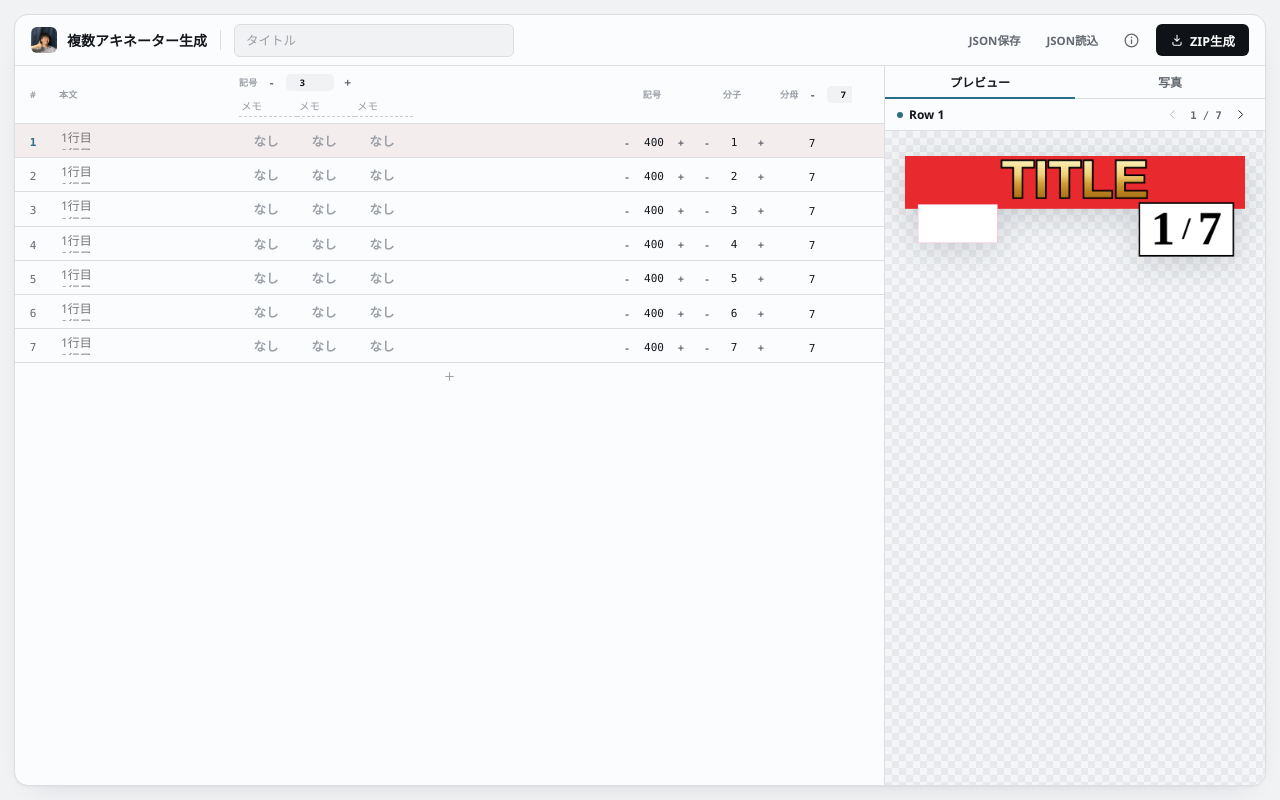
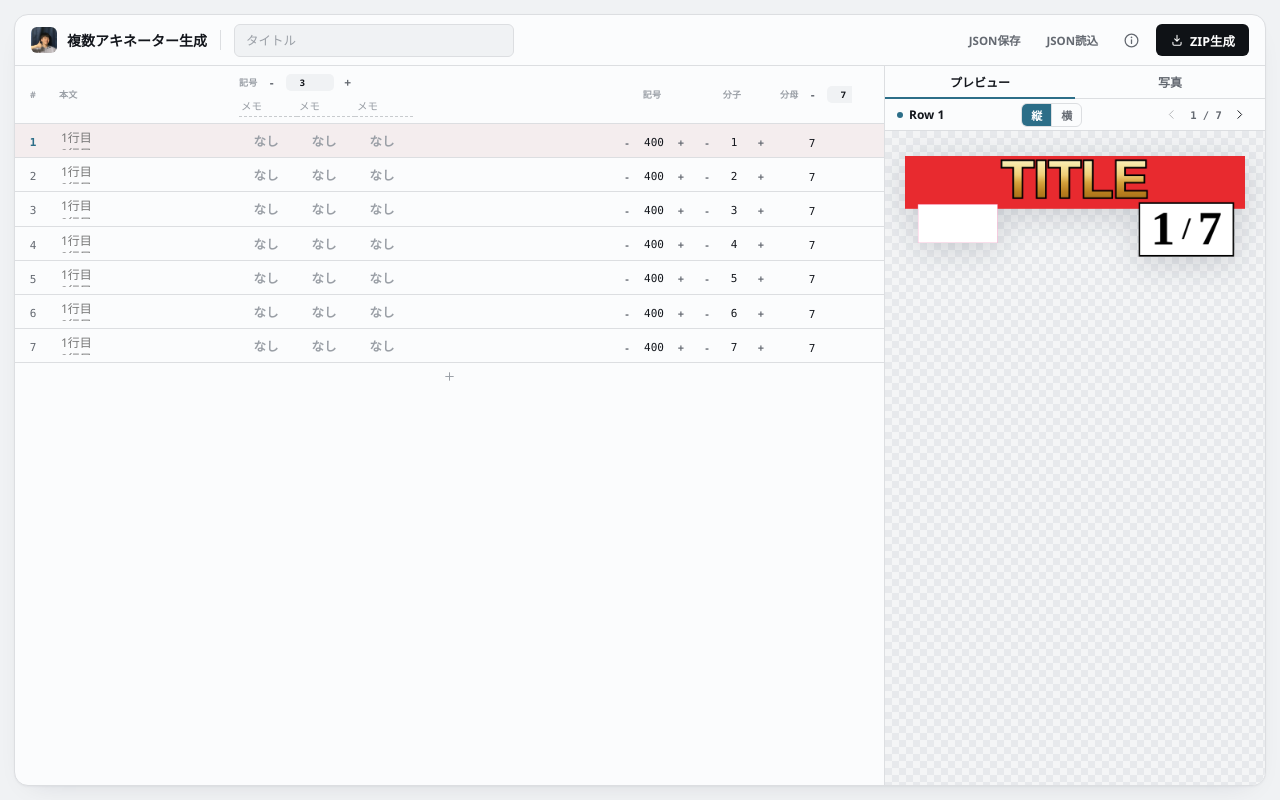
Before and after one commit to yen-0/generator, a Next.js app: page / in a window 1280 px wide. Built offline with nearby package versions, Linux system fonts and the light colour scheme.

Commit message:
Add portrait and landscape output toggle

```diff
--- a/src/features/image-sheet-generator/generator-client-render.ts
+++ b/src/features/image-sheet-generator/generator-client-render.ts
@@ -12,6 +12,7 @@ import {
   type DenominatorMode,
   type GeneratorPayload,
   type NormalizedRow,
+  type Orientation,
   type SymbolOption,
 } from "./generator-shared";
 
@@ -82,13 +83,13 @@ export async function renderClientPreviewBlob(payload: GeneratorPayload, preview
   const textPanels = renderCumulativeTextPanels(rows);
   const row = rows[safePreviewIndex];
   const ooPanel = renderOoPanelCanvas(row.numerator, row.denominator);
-  const canvas = renderModeOneCanvas(titleBanner, textPanels[safePreviewIndex] ?? null, ooPanel);
+  const canvas = renderModeOneCanvas(titleBanner, textPanels[safePreviewIndex] ?? null, ooPanel, payload.orientation);
   return canvasToBlob(canvas);
 }
 
 export async function renderClientZipBlob(payload: GeneratorPayload, saveJson?: string) {
   const rows = payload.rows.map(normalizeRow);
-  const outputs = await renderAllModeOutputs(payload.title, rows, payload.denominatorMode);
+  const outputs = await renderAllModeOutputs(payload.title, rows, payload.denominatorMode, payload.orientation);
   const zip = new JSZip();
 
   for (const output of outputs) {
@@ -116,6 +117,7 @@ async function renderAllModeOutputs(
   title: string,
   rows: NormalizedRow[],
   denominatorMode: DenominatorMode,
+  orientation: Orientation,
 ): Promise<RenderOutput[]> {
   const titleBanner = renderTitleBannerCanvas(title);
   const textPanels = renderCumulativeTextPanels(rows);
@@ -152,7 +154,7 @@ async function renderAllModeOutputs(
   for (const [outputIndex, frame] of modeOneFrames.entries()) {
     outputs.push({
       fileName: `mode1_all_component_${outputIndex}.png`,
-      blob: await canvasToBlob(renderModeOneCanvas(titleBanner, frame.textPanel, frame.ooPanel)),
+      blob: await canvasToBlob(renderModeOneCanvas(titleBanner, frame.textPanel, frame.ooPanel, orientation)),
     });
   }
 
@@ -184,9 +186,10 @@ function renderModeOneCanvas(
   titleBanner: HTMLCanvasElement,
   textPanel: HTMLCanvasElement | null,
   ooPanel: HTMLCanvasElement | null,
+  orientation: Orientation,
 ) {
   const width = TITLE_BANNER_WIDTH;
-  const height = Math.round((width * 16) / 9);
+  const height = Math.round((width * (orientation === "portrait" ? 16 / 9 : 9 / 16)));
   const bannerHeight = TITLE_BANNER_HEIGHT;
   const overlap = 18 * RENDER_SCALE;
   const quarterWidth = Math.floor(width / 4);
--- a/src/features/image-sheet-generator/generator-shared.ts
+++ b/src/features/image-sheet-generator/generator-shared.ts
@@ -22,6 +22,7 @@ export type SymbolOption = (typeof SYMBOL_OPTIONS)[number];
 export type WholeSymbolOption = (typeof WHOLE_SYMBOL_OPTIONS)[number];
 export type DenominatorMode = number;
 export type Mode = (typeof MODE_OPTIONS)[number]["value"];
+export type Orientation = "portrait" | "landscape";
 export type SymbolColumnCount = number;
 
 export type GeneratorRow = {
@@ -35,6 +36,7 @@ export type GeneratorRow = {
 
 export type GeneratorPayload = {
   mode: Mode;
+  orientation: Orientation;
   title: string;
   denominatorMode: DenominatorMode;
   symbolColumnCount: SymbolColumnCount;
--- a/src/features/image-sheet-generator/image-sheet-generator.module.css
+++ b/src/features/image-sheet-generator/image-sheet-generator.module.css
@@ -848,6 +848,38 @@
   text-overflow: ellipsis;
 }
 
+.orientationToggle {
+  display: inline-flex;
+  border: 1px solid var(--border);
+  border-radius: 6px;
+  overflow: hidden;
+  flex-shrink: 0;
+}
+
+.orientationToggle button {
+  border: 0;
+  background: transparent;
+  color: var(--text-muted);
+  font-size: 11px;
+  font-weight: 700;
+  padding: 3px 9px;
+  cursor: pointer;
+}
+
+.orientationToggle button + button {
+  border-left: 1px solid var(--border);
+}
+
+.orientationToggle button[aria-pressed="true"] {
+  background: var(--accent);
+  color: #fff;
+}
+
+.orientationToggle button:focus-visible {
+  outline: 2px solid var(--accent);
+  outline-offset: -2px;
+}
+
 .previewNav {
   display: flex;
   align-items: center;
--- a/src/features/image-sheet-generator/image-sheet-generator.tsx
+++ b/src/features/image-sheet-generator/image-sheet-generator.tsx
@@ -35,6 +35,7 @@ import {
   type DenominatorMode,
   type GeneratorPayload,
   type GeneratorRow,
+  type Orientation,
   type SymbolOption,
 } from "./generator-shared";
 import {
@@ -129,6 +130,7 @@ const SOUND_PATHS: Record<SupportedAnimatedSymbol, string> = {
 
 export function ImageSheetGenerator() {
   const [title, setTitle] = useState("");
+  const [orientation, setOrientation] = useState<Orientation>("portrait");
   const [denominatorMode, setDenominatorMode] = useState<DenominatorMode>(7);
   const [symbolColumnCount, setSymbolColumnCount] = useState(INITIAL_SYMBOL_COLUMN_COUNT);
   const [symbolColumnNotes, setSymbolColumnNotes] = useState<string[]>(
@@ -340,12 +342,13 @@ export function ImageSheetGenerator() {
   const previewPayload = useMemo<GeneratorPayload>(
     () => ({
       mode: "all",
+      orientation,
       title,
       denominatorMode,
       symbolColumnCount,
       rows,
     }),
-    [denominatorMode, rows, symbolColumnCount, title],
+    [denominatorMode, orientation, rows, symbolColumnCount, title],
   );
   const deferredPreviewPayload = useDeferredValue(previewPayload);
 
@@ -1150,6 +1153,7 @@ export function ImageSheetGenerator() {
     return {
       version: 1,
       title,
+      orientation,
       denominatorMode,
       symbolColumnCount,
       symbolColumnNotes,
@@ -1188,6 +1192,7 @@ export function ImageSheetGenerator() {
       const saved = parseSaveData(parsed);
 
       setTitle(saved.title);
+      setOrientation(saved.orientation);
       setDenominatorMode(saved.denominatorMode);
       setSymbolColumnCount(saved.symbolColumnCount);
       setSymbolColumnNotes(saved.symbolColumnNotes);
@@ -1670,6 +1675,10 @@ export function ImageSheetGenerator() {
                     <span className={styles.liveDot} />
                     <h2>Row {safePreviewIndex + 1}</h2>
                   </div>
+                  <div className={styles.orientationToggle} role="group" aria-label="画像の向き">
+                    <button type="button" aria-pressed={orientation === "portrait"} onClick={() => setOrientation("portrait")}>縦</button>
+                    <button type="button" aria-pressed={orientation === "landscape"} onClick={() => setOrientation("landscape")}>横</button>
+                  </div>
                   <div className={styles.previewNav}>
                     <button
                       type="button"
@@ -1704,8 +1713,8 @@ export function ImageSheetGenerator() {
                       className={styles.previewImage}
                       src={previewUrl}
                       alt="Generated preview"
-                      width={1200}
-                      height={675}
+                      width={1700}
+                      height={orientation === "portrait" ? 3022 : 956}
                       unoptimized
                     />
                   )}
@@ -2143,6 +2152,7 @@ function limitAnimatedSymbols(symbols: SymbolOption[], visibleSupportedCount: nu
 
 type SavedGeneratorState = {
   title: string;
+  orientation: Orientation;
   denominatorMode: number;
   symbolColumnCount: number;
   symbolColumnNotes: string[];
@@ -2233,6 +2243,7 @@ function parseSaveData(input: unknown): SavedGeneratorState {
 
   return {
     title: typeof input.title === "string" ? input.title : "",
+    orientation: input.orientation === "landscape" ? "landscape" : "portrait",
     denominatorMode,
     symbolColumnCount,
     symbolColumnNotes: Array.from({ length: symbolColumnCount }, (_, index) => {
```
